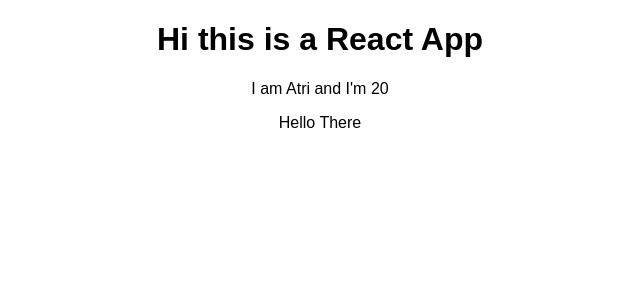
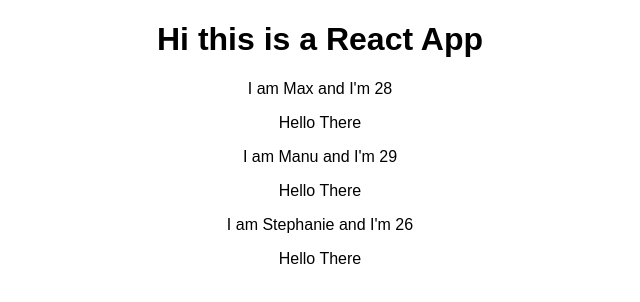
Before and after one commit to ATRI2107/REACT-COMPLETE-GUIDE, a React (Create React App) app: page / in a window 1280 px wide. Shown: the top 302 px of the page, without its empty margins (320-960 px from the left). Built offline with nearby package versions, Linux system fonts and the light colour scheme.

Commit message:
Introduced states

```diff
--- a/src/App.js
+++ b/src/App.js
@@ -2,11 +2,30 @@ import React, { Component } from 'react';
 import './App.css';
 import Person from './Person/Person'
 class App extends Component {
+  state={
+    persons:[
+      {name: "Max", age: 28},
+      {name: "Manu", age: 29},
+      {name: "Stephanie", age: 26}
+    ],
+    otherState: 'some other value'
+  }
+  switchHandler=()=>{
+    this.setState({
+      persons:[
+        {name: "Maxmillan", age: 28},
+        {name: "Manu", age: 29},
+        {name: "Stephanie", age: 27}
+      ]
+    });
+  }
   render() {
     return (
       <div className="App">
         <h1> Hi this is a React App</h1>
-        <Person name="Atri" age="20">Hello There</Person>
+        <Person name={this.state.persons[0].name} age={this.state.persons[0].age}>Hello There</Person>
+        <Person name={this.state.persons[1].name} age={this.state.persons[1].age}>Hello There</Person>
+        <Person name={this.state.persons[2].name} age={this.state.persons[2].age}>Hello There</Person>
       </div>
     );
   }
```
